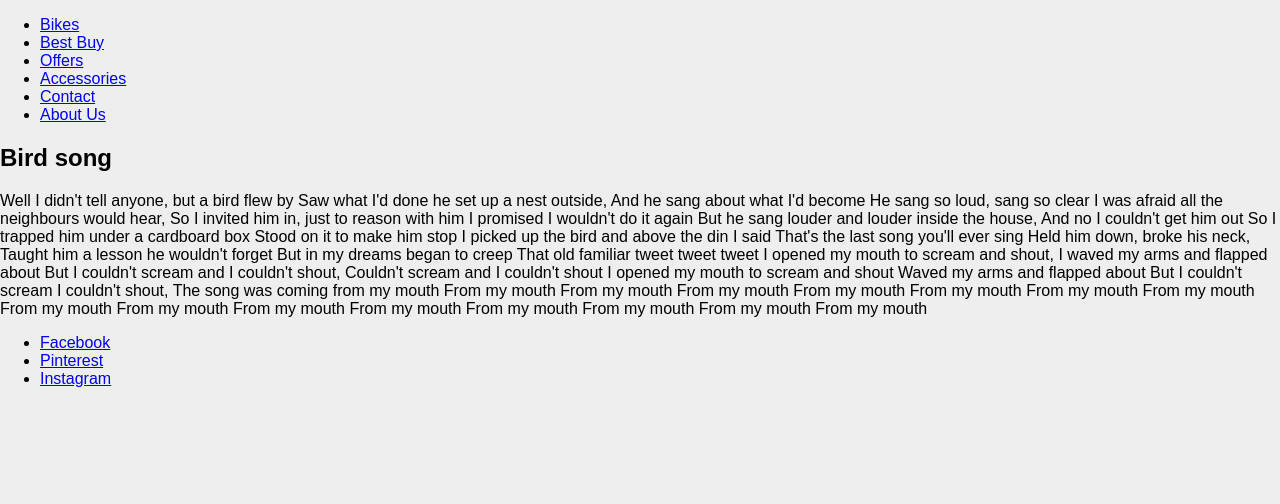
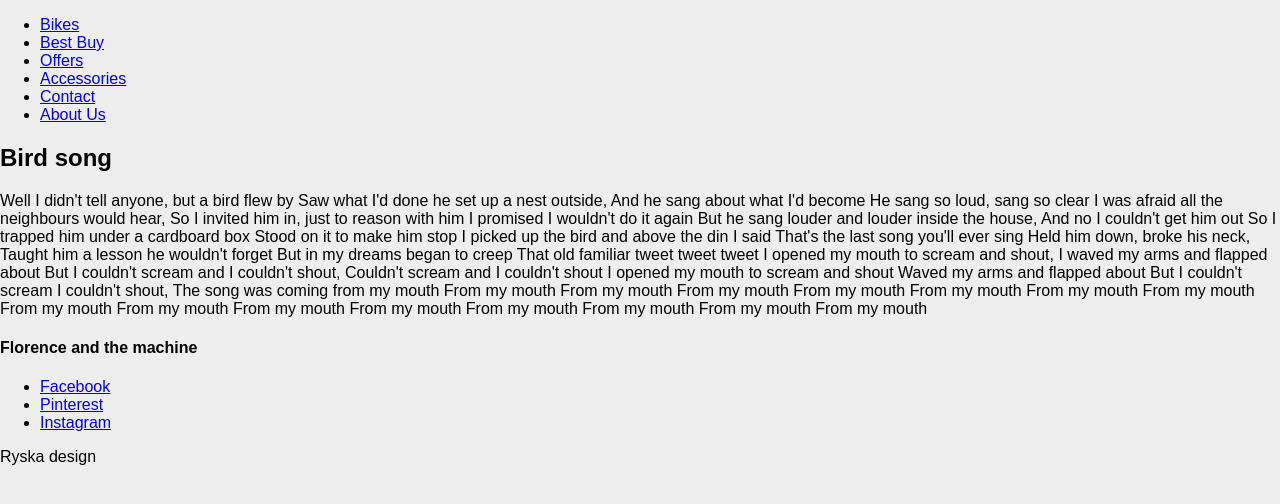
Before and after one commit to meg-max/git-tutorial, a plain HTML site: page index.html in a window 1280 px wide. Drawn offline with Linux system fonts and the light colour scheme.

Commit message:
Update index.html

```diff
--- a/index.html
+++ b/index.html
@@ -64,6 +64,7 @@
             From my mouth
             From my mouth
             From my mouth</p>
+        <h4>Florence and the machine</h4>
 
     </body>
     <footer class="page-footer">
@@ -73,7 +74,7 @@
      <li> <a href="#"><i class="fab fa-pinterest"></i>Pinterest</a></li>
              <li><a href="#"><i class="fab fa-instagram"></i>Instagram</a></li>
          </ul>
-
+        <p>Ryska design</p>
 </footer>
 
 </html>
```
